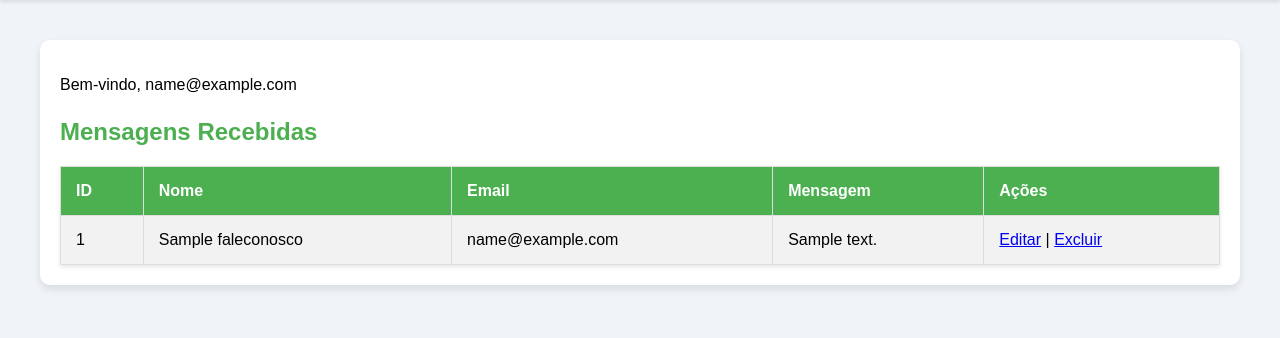
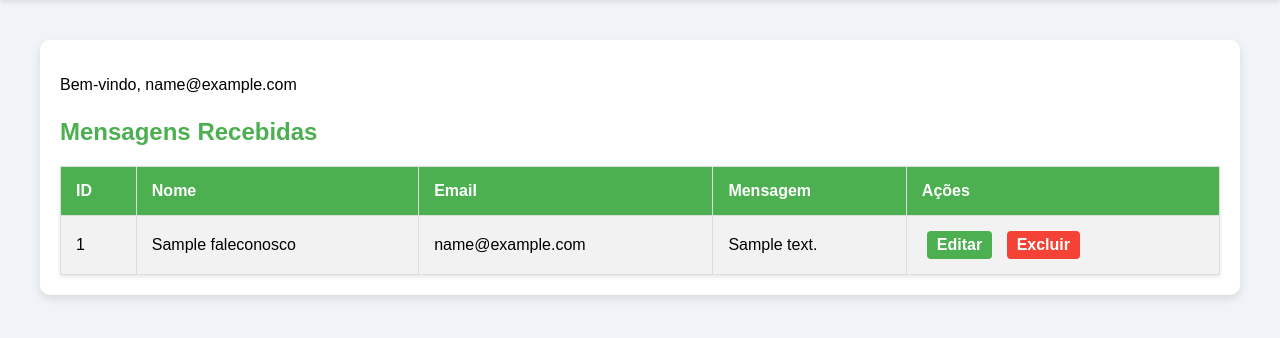
Before and after one commit to vitoriaBernard0-dev/econnectOficial, a PHP site: page /admin.php in a window 1280 px wide. Shown: the part 68-406 px from the top of the page. Run offline with PHP 8.4, Linux system fonts and the light colour scheme; the visitor is signed in with stand-in values (Sample User, id 1); tables that the repository leaves empty or names only in its code hold one stand-in row (values such as "Sample post").

Commit message:
interatividade

```diff
--- a/public/admin.php
+++ b/public/admin.php
@@ -95,6 +95,34 @@ $result = $conn->query($sql);
             border-radius: 10px;
             box-shadow: 0 4px 8px rgba(0, 0, 0, 0.1);
         }
+
+        .btn-edit, .btn-delete {
+            display: inline-block;
+            padding: 5px 10px;
+            margin: 0 5px;
+            border-radius: 4px;
+            text-decoration: none;
+            color: #fff;
+            font-weight: bold;
+            text-align: center;
+            cursor: pointer;
+        }
+
+        .btn-edit {
+            background-color: #4caf50;
+        }
+
+        .btn-edit:hover {
+            background-color: #45a049;
+        }
+
+        .btn-delete {
+            background-color: #f44336;
+        }
+
+        .btn-delete:hover {
+            background-color: #e53935;
+        }
     </style>
 </head>
 <body>
@@ -123,8 +151,8 @@ $result = $conn->query($sql);
                 echo "<td>" . $row['faleconosco_email'] . "</td>";
                 echo "<td>" . $row['faleconosco_message'] . "</td>";
                 echo "<td>
-                        <a href='editar.php?id=" . $row['id'] . "'>Editar</a> |
-                        <a href='excluir.php?id=" . $row['id'] . "' onclick='return confirm(\"Tem certeza que deseja excluir?\");'>Excluir</a>
+                        <a href='editar.php?id=" . $row['id'] . "' class='btn-edit'>Editar</a>
+                        <a href='excluir.php?id=" . $row['id'] . "' class='btn-delete' onclick='return confirm(\"Tem certeza que deseja excluir?\");'>Excluir</a>
                       </td>";
                 echo "</tr>";
             }
--- a/public/process_form.php
+++ b/public/process_form.php
@@ -23,7 +23,7 @@ $sql = "INSERT INTO faleconosco (faleconosco_name, faleconosco_email, faleconosc
 
 if ($conn->query($sql) === TRUE) {
   echo "<script>
-          alert('Mensagem enviada com sucesso!');
+          alert('Mensagem enviada com sucesso!Aguarde nossa equipe entrar em contato com você!');
           window.location.href = 'index.html'; // Redireciona para a página inicial
         </script>";
 } else {
```
Also changed, not shown: public/index.html (+50 -9 lines).
